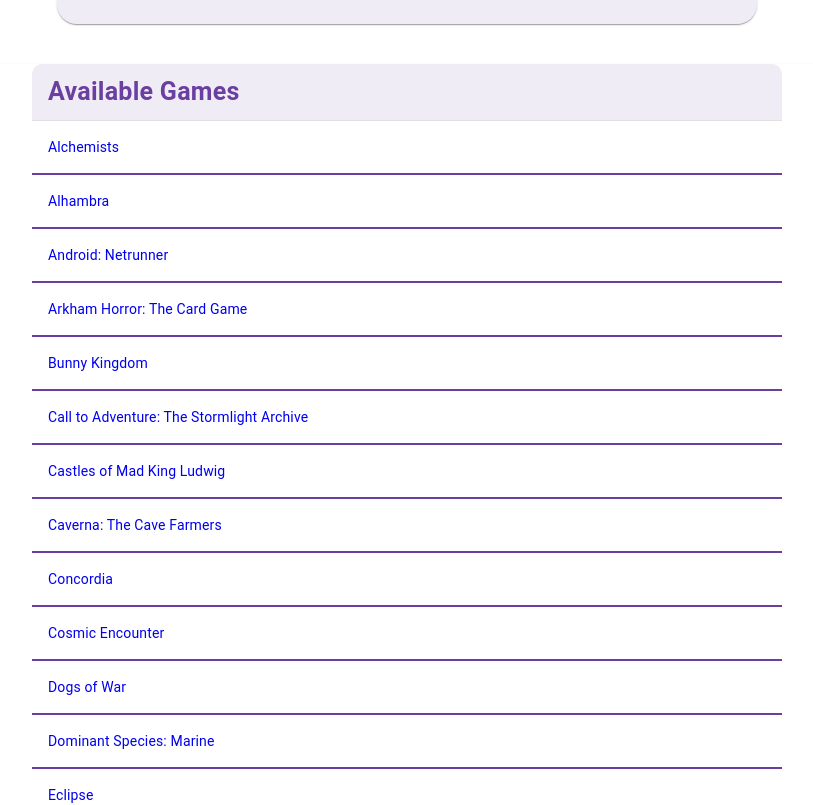
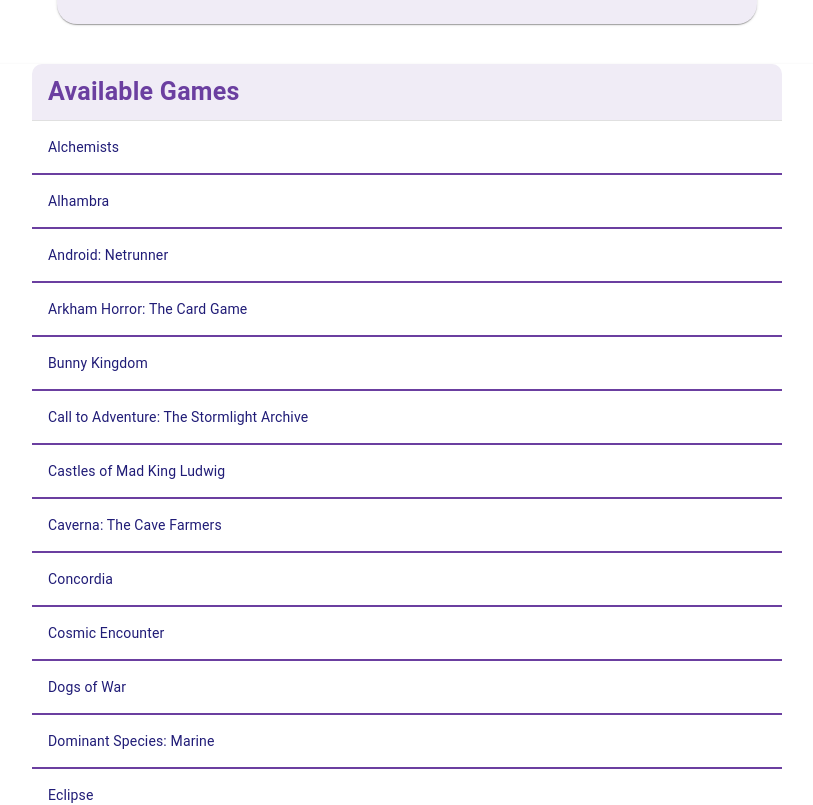
Before and after one commit to apreynolds1989/get-gaming, a React (Create React App) app: page / in a window 1280 px wide. Shown: the part 3920-4725 px from the top of the page, without its empty margins (233-1046 px from the left). Built offline with nearby package versions, Linux system fonts and the light colour scheme.

Commit message:
changed color of game names in Library

```diff
--- a/src/Library.jsx
+++ b/src/Library.jsx
@@ -55,7 +55,8 @@
                                 <a
                                 href={`${gameInfo[name].gameSiteURL}`}
                                 style={{
-                                    textDecoration: 'none'
+                                    color: '#201C77',
+                                    textDecoration: 'none',
                                 }}
                                 >
                                     {gameInfo[name].name}
```
